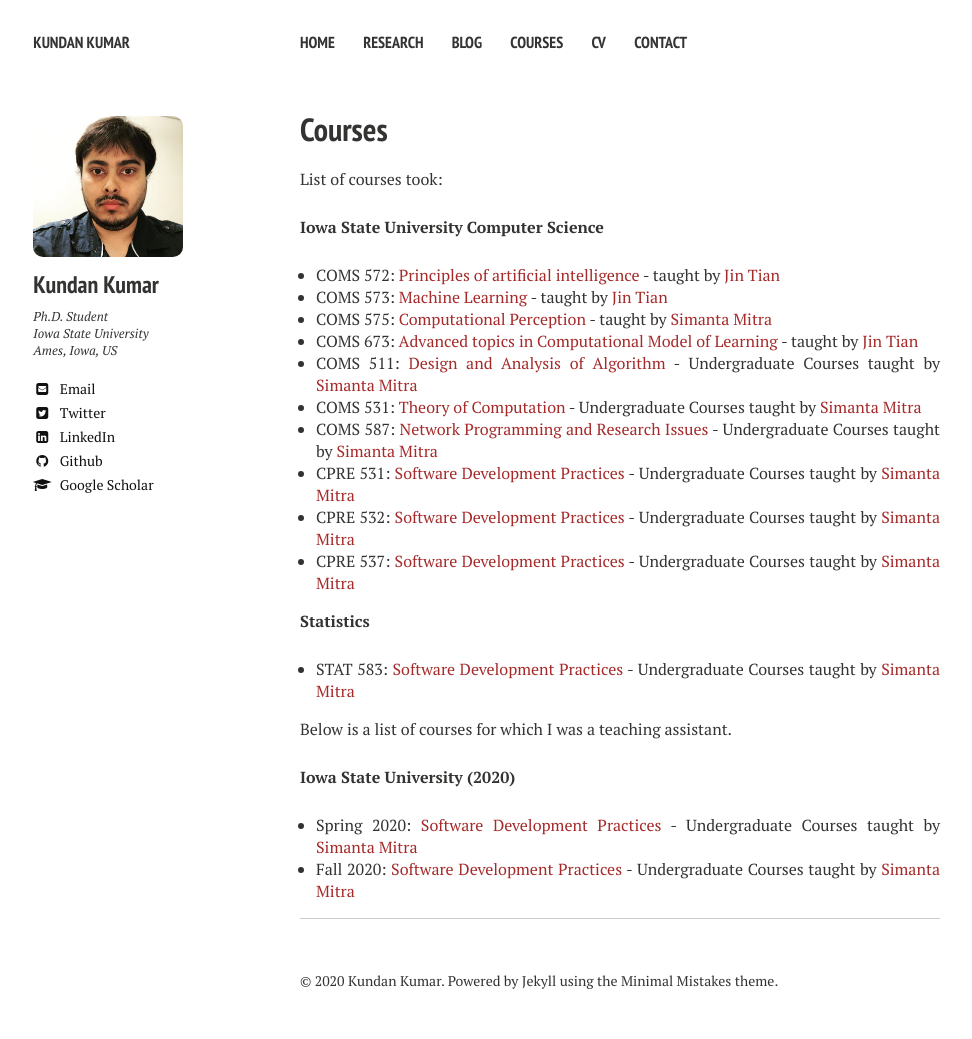
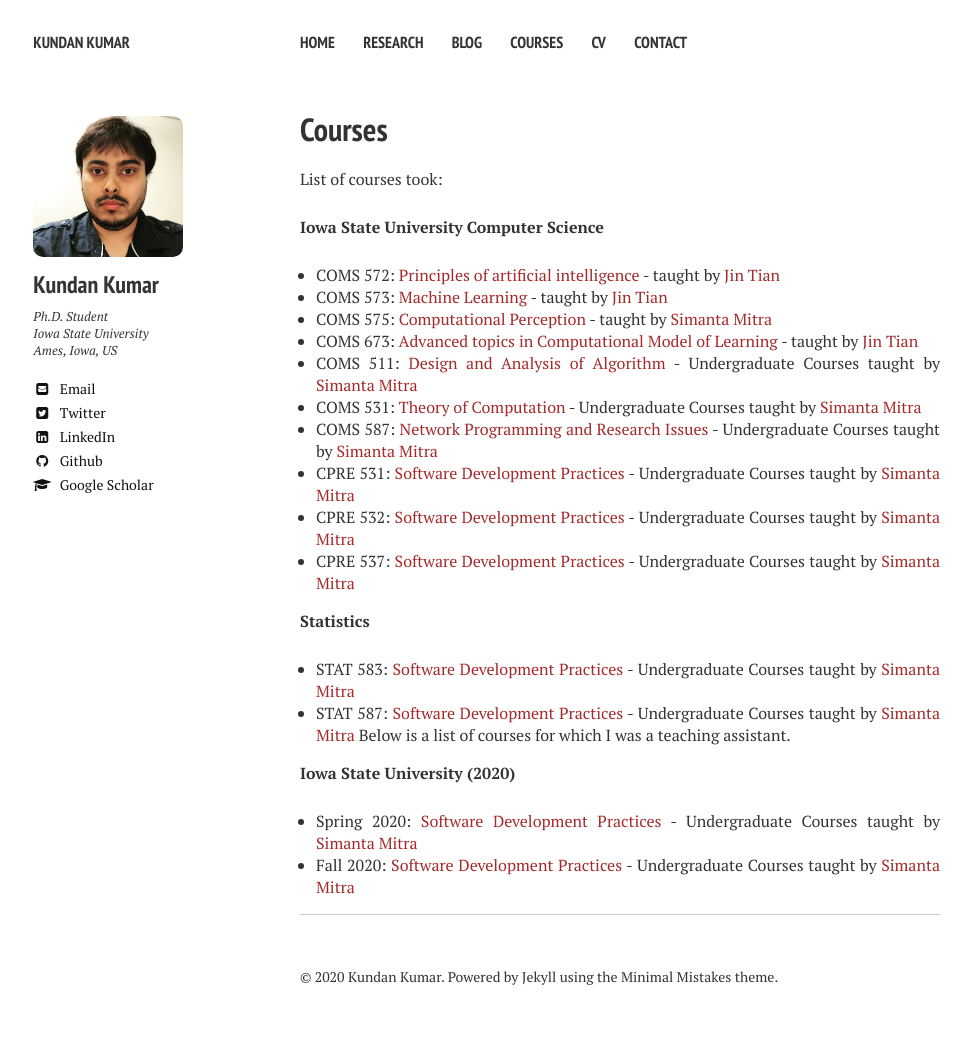
Before and after one commit to kundan7kumar/kundan7kumar.github.io, a Jekyll site: the page built from teaching/index.md, in a window 1280 px wide. Shown: the whole page, without its empty margins (20-992 px from the left). Built offline with Jekyll 4.4.1, drawn with Linux system fonts in a browser that asks for light colours; nearby versions of some CDN libraries.

Commit message:
Update index.md

```diff
--- a/teaching/index.md
+++ b/teaching/index.md
@@ -24,7 +24,7 @@ List of courses took:
 
 **Statistics**
 * STAT 583: [Software Development Practices](https://www.cs.iastate.edu/courses/2019/spring/com-s-309) - Undergraduate Courses taught by [Simanta Mitra](https://www.cs.iastate.edu/people/simanta-mitra/)
-
+* STAT 587: [Software Development Practices](https://www.cs.iastate.edu/courses/2019/spring/com-s-309) - Undergraduate Courses taught by [Simanta Mitra](https://www.cs.iastate.edu/people/simanta-mitra/)
 Below is a list of courses for which I was a teaching assistant.
 
 **Iowa State University (2020)**
```
